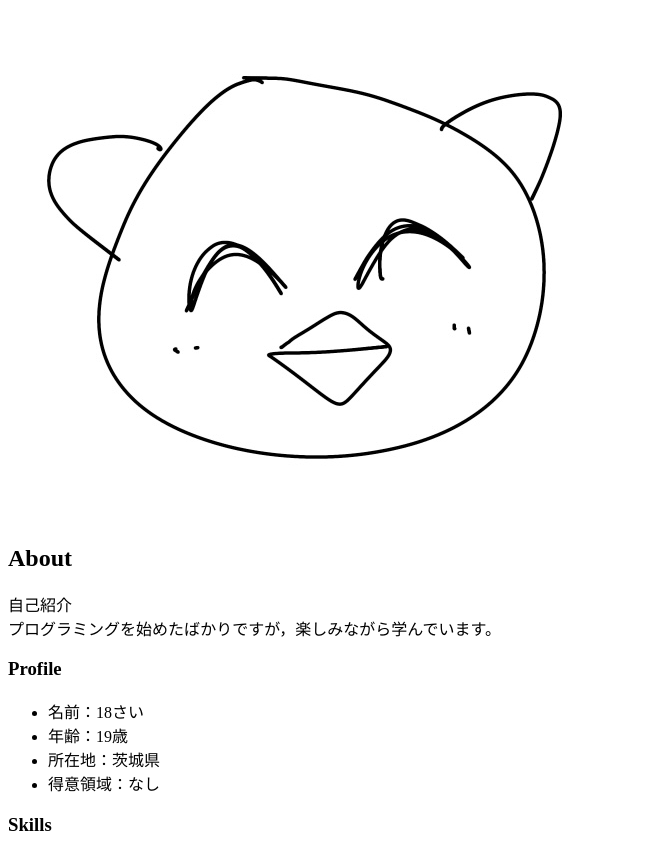
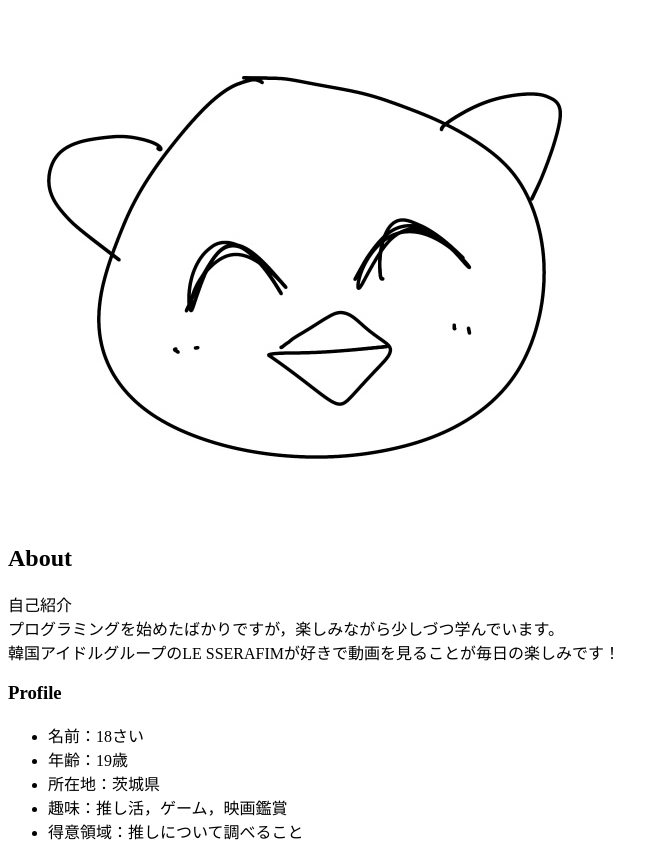
Before and after one commit to 18sai/18sai.github.io, a plain HTML site: page index.html in a window 1280 px wide. Shown: the part 87-939 px from the top of the page, without its empty margins (0-668 px from the left). Drawn offline with Linux system fonts and the light colour scheme.

Commit message:
自己紹介の編集

```diff
--- a/index.html
+++ b/index.html
@@ -12,15 +12,16 @@
     <h2>About</h2>
     <p>
       自己紹介<br>
-      プログラミングを始めたばかりですが，楽しみながら学んでいます。
-    </p>
+      プログラミングを始めたばかりですが，楽しみながら少しづつ学んでいます。<br>
+      韓国アイドルグループのLE SSERAFIMが好きで動画を見ることが毎日の楽しみです！
 
     <h3>Profile</h3>
     <ul>
       <li>名前：18さい</li>
       <li>年齢：19歳</li>
       <li>所在地：茨城県</li>
-      <li>得意領域：なし</li>
+      <li>趣味：推し活，ゲーム，映画鑑賞</li>
+      <li>得意領域：推しについて調べること</li>
     </ul>
 
     <h3>Skills</h3>
```
